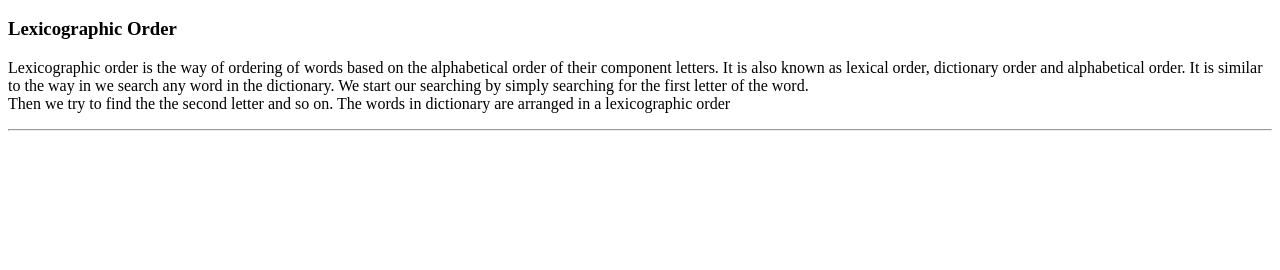
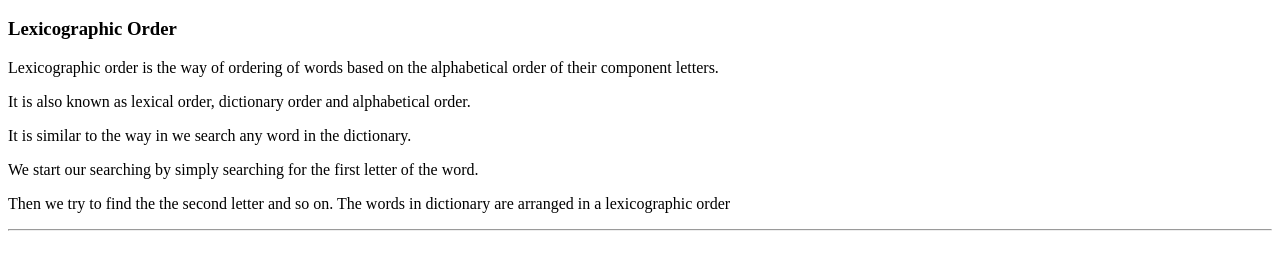
Before and after one commit to sushantsp/Sushant_Web, a plain HTML site: page index.html in a window 1280 px wide. Shown: the part 48-318 px from the top of the page. Drawn offline with Linux system fonts and the light colour scheme.

Commit message:
Update index.html

```diff
--- a/index.html
+++ b/index.html
@@ -3,16 +3,16 @@
   <h1> Random Knowledge </h1>
   <h3> Lexicographic Order </h3>
   <p> Lexicographic order is the way of ordering of words based on the alphabetical order of their component letters.
-
-
+   </p>
+   <p>
     It is also known as lexical order, dictionary order and alphabetical order.
-
-
+   </p>
+   <p>
     It is similar to the way in we search any word in the dictionary.
-
-
+   </p>
+  <p>
     We start our searching by simply searching for the first letter of the word.
- <br />
+ </p>
 
     Then we try to find the the second letter and so on. The words in dictionary are arranged in a lexicographic order
   </p>
```
